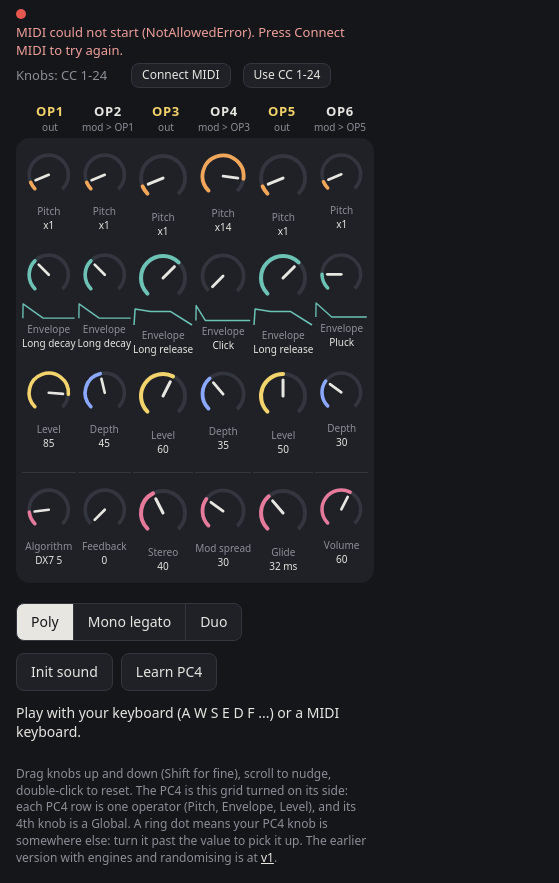
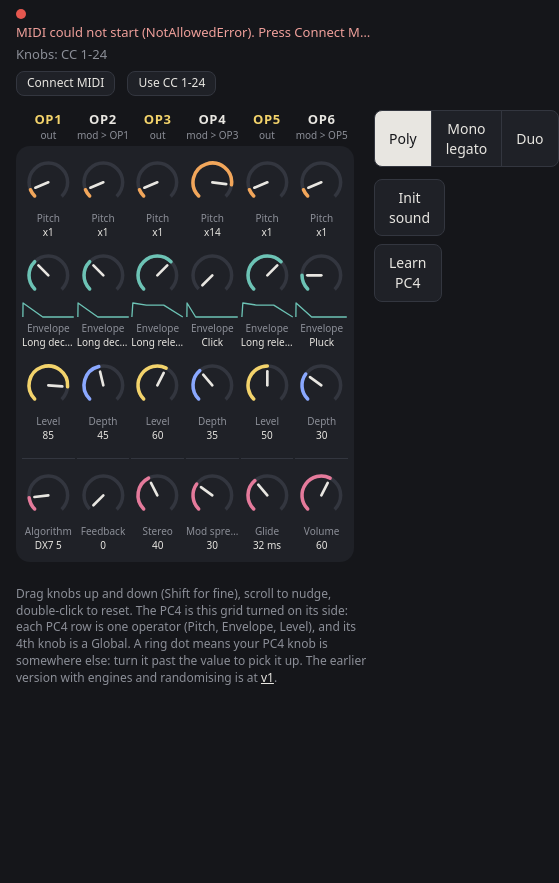
Before and after one commit to johnnyhawk02/fm-ez, a plain HTML site: page index.html in a window 390 px wide. Shown: the part 93-976 px from the top of the page, 559 px wide, since content can reach past the window. After the commit the page ends 844 px from the top, so only its background shows below. Drawn offline with Linux system fonts and the light colour scheme.

Commit message:
Stop the page moving while knobs turn
Columns no longer size to their text (minmax(0, 1fr)), knob labels and values
have a fixed height, and the MIDI bar and status line no longer wrap or grow
as messages arrive.

Co-Authored-By: Claude Opus 5.5 <noreply@anthropic.com>
Claude-Session: https://claude.ai/code/session_018ENZqTJwtrG4Zmm1saj734

```diff
--- a/css/style.css
+++ b/css/style.css
@@ -98,3 +98,22 @@ footer a { color: var(--ink); }
 .midibar.problem #midiports { color: #f0a09b; }
 .midibar #midilast { color: var(--ink); font-variant-numeric: tabular-nums; }
 .midibar button { padding: 3px 10px; font-size: 12px; }
+
+
+/* Nothing but the knob may move while you turn it: fixed column widths and
+   fixed-size text boxes so changing values never reflow the page. */
+main { grid-template-columns: minmax(0, 620px) minmax(0, 1fr); }
+.heads, .grid { grid-template-columns: repeat(6, minmax(0, 1fr)); }
+.knob .label, .knob .value { height: 1.4em; }
+.knob { user-select: none; -webkit-user-select: none; }
+.midibar { flex-wrap: nowrap; overflow: hidden; }
+.midibar > span { white-space: nowrap; overflow: hidden; text-overflow: ellipsis; min-width: 0; }
+.midibar #midiports { flex: 0 1 auto; }
+.midibar #midimap { flex: none; }
+.midibar #midilast { flex: 1 1 0; }
+.midibar button { flex: none; }
+.status { height: 2.8em; overflow: hidden; }
+@media (max-width: 560px) {
+  .midibar { flex-wrap: wrap; }
+  .midibar #midiports, .midibar #midilast { flex: 1 1 100%; }
+}
```
